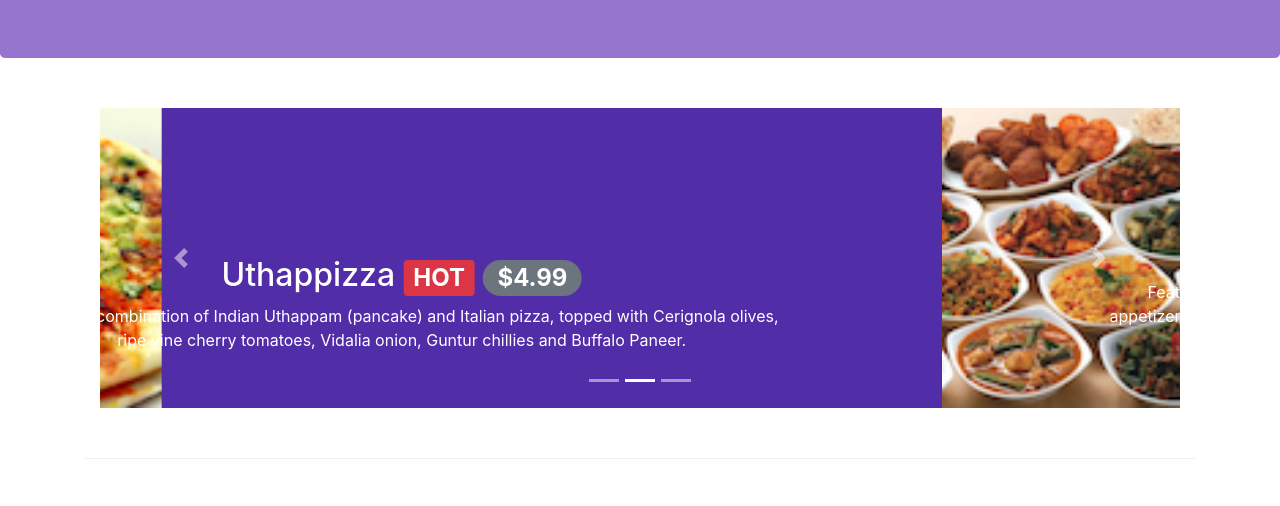
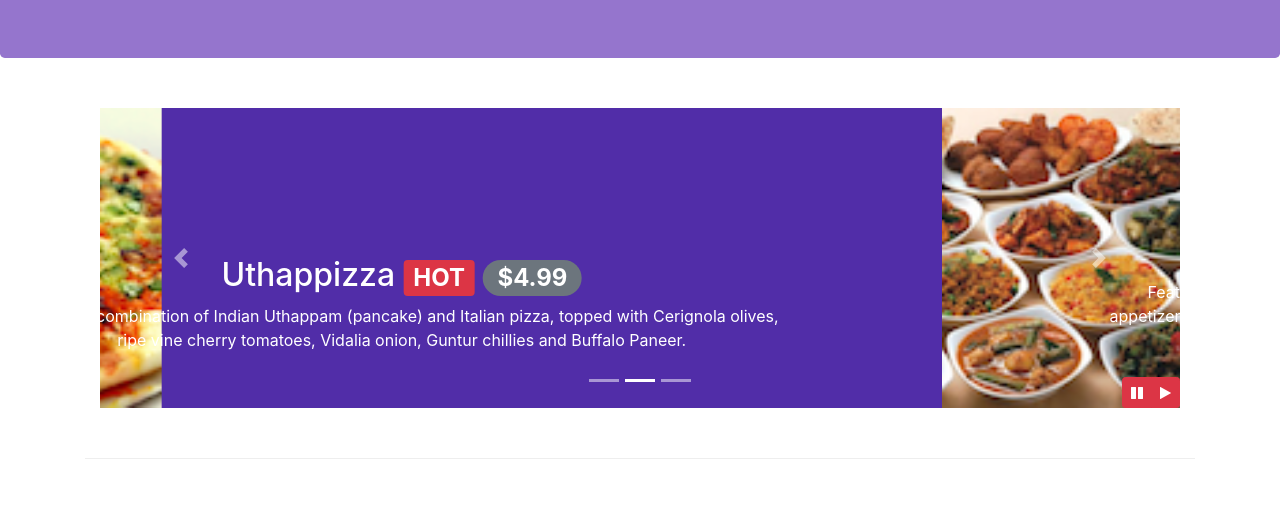
Before and after one commit to ngireric123/coursera-bootstrap-4, a website: page index.html in a window 1280 px wide. Shown: the part 276-782 px from the top of the page. Drawn offline with nearby package versions, Linux system fonts and the light colour scheme.

Commit message:
bootstrap jquery

```diff
--- a/css/styles.css
+++ b/css/styles.css
@@ -59,3 +59,9 @@ body {
     left: 0;
     min-height: 300px;
 }
+
+#carouselButton {
+    right: 0px;
+    position: absolute;
+    bottom: 0px;
+}
--- a/index.html
+++ b/index.html
@@ -239,6 +239,17 @@
                         <a class="carousel-control-next" href="#mycarousel" role="button" data-slide="next">
                             <span class="carousel-control-next-icon"></span>
                         </a>
+
+                        <!-- Adding carousel button for pause and play -->
+
+                        <div class="btn-group" id="carouselButton">
+                            <button class="btn btn-danger btn-sm" id="carousel-pause">
+                                <span class="fa fa-pause"></span>
+                            </button>
+                            <button class="btn btn-danger btn-sm" id="carousel-play">
+                                <span class="fa fa-play"></span>
+                            </button>
+                        </div>
                     </div>
                 </div>
             </div>
@@ -345,6 +356,18 @@
      <script src="node_modules/jquery/dist/jquery.slim.min.js"></script>
      <script src="node_modules/popper.js/dist/umd/popper.min.js"></script>
      <script src="node_modules/bootstrap/dist/js/bootstrap.min.js"></script>
+     <script>
+         $(document).ready(function() {
+             $('#mycarousel').carousel({ interval: 2000})
+             $('#carousel-pause').click(function() {
+                 $('#mycarousel').carousel('pause');
+             });
+
+             $('#carousel-play').click(function() {
+                 $('#mycarousel').carousel('cycle');
+             });
+         });
+     </script>
 </body>
 
 </html>
```
